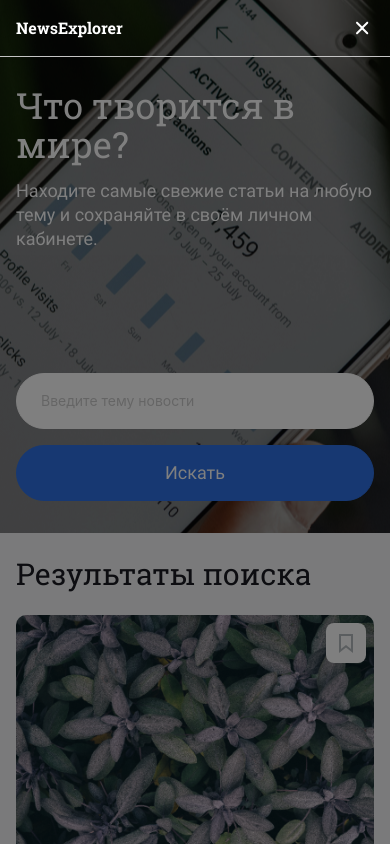
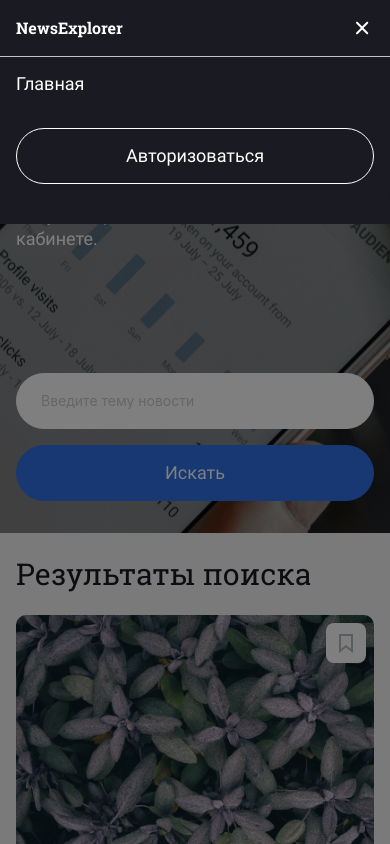
Before and after one commit to natalja1912/news-explorer-frontend, a React (Create React App) app: page / in a window 390 px wide. Both pictures are taken after a click on the button 362 px from the left and 28 px from the top of the page. Shown: the top 844 px of the page. Built offline with nearby package versions, Linux system fonts and the light colour scheme.

Commit message:
feat: modals

```diff
--- a/src/components/Header/Header.css
+++ b/src/components/Header/Header.css
@@ -11,6 +11,12 @@
     display: flex;
     justify-content: space-between;
     align-items: center;
+}
+
+.header__mobile-group{
+    width: 100%;
+    display: flex;
+    justify-content: space-between;
 }
 
 .header__logo{
@@ -66,6 +72,24 @@
         padding: 16px 0;
     }
 
+    .header_type_mobile{
+        background: #1A1B22;
+        border-bottom: none;
+    }
+
+    .header_hidden{
+        display: none;
+    }
+
+    .header__mobile-group{
+        box-sizing: border-box;
+        padding: 0 16px;
+    }
+
+    .header__group{
+        flex-direction: column;
+    }
+
     .header__logo{
         font-size: 16px;
         line-height: 1;
--- a/src/components/Header/Header.js
+++ b/src/components/Header/Header.js
@@ -1,22 +1,28 @@
-import React, { useState } from 'react';
+import React from 'react';
 import './Header.css';
 import { Link } from "react-router-dom";
 import Navigation from '../Navigation/Navigation';
 import Wrapper from '../Wrapper/Wrapper';
 
-function Header({ color, loggedIn, handleAuth, handleMobile, isMobile }) {
+function Header({ color, hidden, loggedIn, handleAuth, handleMobile, isMobile, setHeaderVisible }) {
 
-    function handleMenuClick(){
+    function handleMenuClick() {
         handleMobile(!isMobile);
     }
 
+    function handleAuthButton(){
+        handleAuth(true);
+    }
+
     return (
-        <header className="header">
-            <Wrapper>
+        <header className={`header ${isMobile && `header_type_mobile`} ${hidden && `header_hidden`}`}>
+            <Wrapper className={`${isMobile && `wrapper_no-padding`}`}>
                 <div className="header__group">
-                    <Link to="/" className={`header__logo header__logo_type_${color}`}>NewsExplorer</Link>
-                    <button className={`header__menu-button header__menu-button_type_${color} ${isMobile && `header__menu-button_active`}`} onClick={handleMenuClick}></button>
-                    <Navigation loggedIn={loggedIn} color={color} handleAuth={handleAuth} />
+                    <div className="header__mobile-group">
+                        <Link to="/" className={`header__logo header__logo_type_${color}`}>NewsExplorer</Link>
+                        <button className={`header__menu-button header__menu-button_type_${color} ${isMobile && `header__menu-button_active`}`} onClick={handleMenuClick}></button>
+                    </div>
+                    <Navigation isMobile={isMobile} loggedIn={loggedIn} color={color} handleAuth={handleAuthButton} setHeaderVisible={(value) => setHeaderVisible(value)} />
                 </div>
             </Wrapper>
         </header >
--- a/src/components/Main/Main.js
+++ b/src/components/Main/Main.js
@@ -26,8 +26,12 @@ function Main({ loggedIn }) {
   }
 
   function handleMobile(value) {
-    console.log(value);
     setMobile(value);
+  }
+
+  function handleAuth(value) {
+    setLoginPopupOpen(value);
+    setMobile(!value);
   }
 
   return (
@@ -35,9 +39,9 @@ function Main({ loggedIn }) {
       <CurrentUserContext.Provider value={currentUser}>
         <LoginPopup isOpen={isLoginPopupOpen} onClose={() => setLoginPopupOpen(false)} redirectLoginPopup={(value) => setRegisterPopupOpen(value)} onUpdateUser={(value) => onUpdateUser(value)}></LoginPopup>
         <RegisterPopup isOpen={isRegisterPopupOpen} onClose={() => setRegisterPopupOpen(false)} redirectRegisterPopup={(value) => setLoginPopupOpen(value)} onUpdateUser={(value) => onUpdateUser(value)}></RegisterPopup>
-        {!isMobile && <Header color='white' loggedIn={loggedIn} handleAuth={value => setLoginPopupOpen(value)} handleMobile={value => handleMobile(value)} isMobile={isMobile} />}
+        {!isMobile && <Header color='white' hidden={isLoginPopupOpen || isRegisterPopupOpen} loggedIn={loggedIn} handleAuth={value => setLoginPopupOpen(value)} handleMobile={value => handleMobile(value)} isMobile={isMobile} />}
         {isMobile && <Popup isOpen={isMobile} onClose={() => setMobile(false)}>
-          <Header type='mobile' color='white' isMobile={isMobile} loggedIn={loggedIn} handleAuth={value => setLoginPopupOpen(value)} handleMobile={value => handleMobile(value)} />
+          <Header type='mobile' color='white' isMobile={isMobile} loggedIn={loggedIn} handleAuth={value => handleAuth(value)} handleMobile={value => handleMobile(value)} />
         </Popup>}
         <SearchForm />
         <NewsCardList loggedIn={loggedIn} cards={cards} />
--- a/src/components/Navigation/Navigation.css
+++ b/src/components/Navigation/Navigation.css
@@ -68,7 +68,7 @@
     border-bottom: 3px solid #FFFFFF;
 }
 
-.nav__link_type_user::after{
+.nav__link_type_user_black::after{
     content: '';
     display: inline-block;
     vertical-align: middle;
@@ -76,6 +76,16 @@
     width: 24px;
     height: 24px;
     background: url('../../images/icons/logout.svg');
+}
+
+.nav__link_type_user_white::after{
+    content: '';
+    display: inline-block;
+    vertical-align: middle;
+    margin-left: 6px;
+    width: 24px;
+    height: 24px;
+    background: url('../../images/icons/logout-white.svg');
 }
 
 @media screen and (max-width: 768px) {
@@ -104,18 +114,33 @@
 
 @media screen and (max-width: 426px) {
     .nav{
+        margin-top: 16px;
         display: none;
+        border-top: 1px solid #C4C4C4;
     }
-    .nav_type_mobile{
-        position: relative;
-        z-index: 1;
+    .nav_mobile{
+        box-sizing: border-box;
+        padding: 0 16px;
+        width: 100%;
         display: flex;
         flex-direction: column;
         align-items: flex-start;
         background: #1A1B22;
-        border-radius: 16px;
+        border-bottom-left-radius: 16px;
+        border-bottom-right-radius: 16px;
     }
     .nav__link{
+        margin-left: 0;
         border-bottom: none;
+        font-size: 18px;
+        line-height: 3;
+    }
+
+    .nav__link_type_auth{
+        margin-bottom: 24px;
+        border-bottom: 1px solid #FFFFFF;
+        height: 56px;
+        width: 100%;
+        text-align: center;
     }
 }
--- a/src/components/Navigation/Navigation.js
+++ b/src/components/Navigation/Navigation.js
@@ -3,20 +3,20 @@ import { Link, useLocation } from "react-router-dom";
 import './Navigation.css';
 import { CurrentUserContext } from '../../contexts/CurrentUserContext';
 
-function Navigation({type, color, loggedIn, handleAuth}) {
+function Navigation({ color, loggedIn, handleAuth, isMobile }) {
     const location = useLocation();
     const currentUser = React.useContext(CurrentUserContext);
 
-    function handleAuthButton(){
-        handleAuth(true);
+    function handleAuthButton() {
+        handleAuth();
     }
 
     return (
-        <nav className={`nav nav_type_${type}`}>
-           <Link to="/" className={`nav__link nav__link_type_main nav__link_color_${color} ${location.pathname === '/' && `nav__link_type_active`}`}>Главная</Link>
-           {loggedIn && <Link to="/saved-news" className={`nav__link nav__link_color_${color} ${location.pathname === '/saved-news' && `nav__link_type_active`}`}>Сохранённые статьи</Link>}
-           {loggedIn ? <Link to="/signin" className={`nav__link nav__link_color_${color} nav__link_type_auth nav__link_type_user`}>{currentUser.name}</Link>
-           : <button onClick={handleAuthButton} className={`nav__link nav__link_color_${color} nav__link_type_auth`}>Авторизоваться</button>}
+        <nav className={`nav ${isMobile && `nav_mobile`}`}>
+            <Link to="/" className={`nav__link nav__link_type_main nav__link_color_${color} ${location.pathname === '/' && `nav__link_type_active`}`}>Главная</Link>
+            {loggedIn && <Link to="/saved-news" className={`nav__link nav__link_color_${color} ${location.pathname === '/saved-news' && `nav__link_type_active`}`}>Сохранённые статьи</Link>}
+            {loggedIn ? <Link to="/signin" className={`nav__link nav__link_color_${color} nav__link_type_auth nav__link_type_user_${color}`}>{currentUser.name}</Link>
+                : <button onClick={handleAuthButton} className={`nav__link nav__link_color_${color} nav__link_type_auth`}>Авторизоваться</button>}
         </nav>
     );
 }
--- a/src/components/NewsCard/NewsCard.css
+++ b/src/components/NewsCard/NewsCard.css
@@ -131,15 +131,19 @@
     .card__heading{
         margin-bottom: 10px;
         font-size: 22px;
-        overflow: hidden;
+        display: -webkit-box;
+        -webkit-line-clamp: 3;
+        -webkit-box-orient: vertical;
+        overflow-y: hidden;
         text-overflow: ellipsis;
-        height: 74px;
     }
 
     .card__text{
-        overflow: hidden;
+        display: -webkit-box;
+        -webkit-line-clamp: 4;
+        -webkit-box-orient: vertical;
+        overflow-y: hidden;
         text-overflow: ellipsis;
-        height: 88px;
     }
 
     .card__keyword{
--- a/src/components/PopupWithForm/PopupWithForm.css
+++ b/src/components/PopupWithForm/PopupWithForm.css
@@ -12,7 +12,6 @@
     border-radius: 16px;
     box-shadow: 0px 0px 25px rgba(0, 0, 0, 0.15);
     opacity: 1;
-    z-index: 4;
     padding: 34px 36px 28px 36px;
 
 }
--- a/src/components/SavedNews/SavedNews.js
+++ b/src/components/SavedNews/SavedNews.js
@@ -1,20 +1,29 @@
-import React from 'react';
+import React, { useState } from 'react';
 import Header from '../Header/Header';
 import SavedNewsHeader from '../SavedNewsHeader/SavedNewsHeader';
 import './SavedNews.css'
 import { savedCards } from '../../utils/constants';
 import NewsCardList from '../NewsCardList/NewsCardList';
 import { CurrentUserContext } from '../../contexts/CurrentUserContext';
+import Popup from '../Popup/Popup';
 
 function SavedNews({ loggedIn }) {
   const currentUser = { name: 'Грета' };
+  const [isMobile, setMobile] = useState(false);
+
+  function handleMobile(value) {
+    setMobile(value);
+  }
 
   return (
     <main className="savednews-content">
       <CurrentUserContext.Provider value={currentUser}>
-          <Header color="black" loggedIn={loggedIn} />
-          <SavedNewsHeader />
-          <NewsCardList loggedIn={loggedIn} cards={savedCards} />
+        {!isMobile && <Header color='black' loggedIn={loggedIn} handleMobile={value => handleMobile(value)} isMobile={isMobile} />}
+        {isMobile && <Popup isOpen={isMobile} onClose={() => setMobile(false)}>
+          <Header type='mobile' color='white' isMobile={isMobile} loggedIn={loggedIn} handleMobile={value => handleMobile(value)} />
+        </Popup>}
+        <SavedNewsHeader />
+        <NewsCardList loggedIn={loggedIn} cards={savedCards} />
       </CurrentUserContext.Provider>
     </main>
   );
--- a/src/components/Wrapper/Wrapper.css
+++ b/src/components/Wrapper/Wrapper.css
@@ -1,4 +1,4 @@
-.wrapper-margin{
+.wrapper{
     box-sizing: border-box;
     position: relative;
     padding: 0 104px;
@@ -8,13 +8,16 @@
 }
 
 @media screen and (max-width: 1439px) {
-    .wrapper-margin{
+    .wrapper{
         padding: 0 40px;
     }
 }
 
 @media screen and (max-width: 426px) {
-    .wrapper-margin{
+    .wrapper{
         padding: 0 16px;
     }
+    .wrapper_no-padding{
+        padding: 0;
+    }
 }
--- a/src/components/Wrapper/Wrapper.js
+++ b/src/components/Wrapper/Wrapper.js
@@ -3,7 +3,7 @@ import './Wrapper.css';
 
 function Wrapper(props) {
   return (
-   <div className='wrapper-margin'>
+   <div className={`wrapper ${props.className}`}>
        {props.children}
    </div>
   );
```
Also changed, not shown: src/images/icons/logout-white.svg (added), 1 other file (tests, documents, lock files or other folders).
